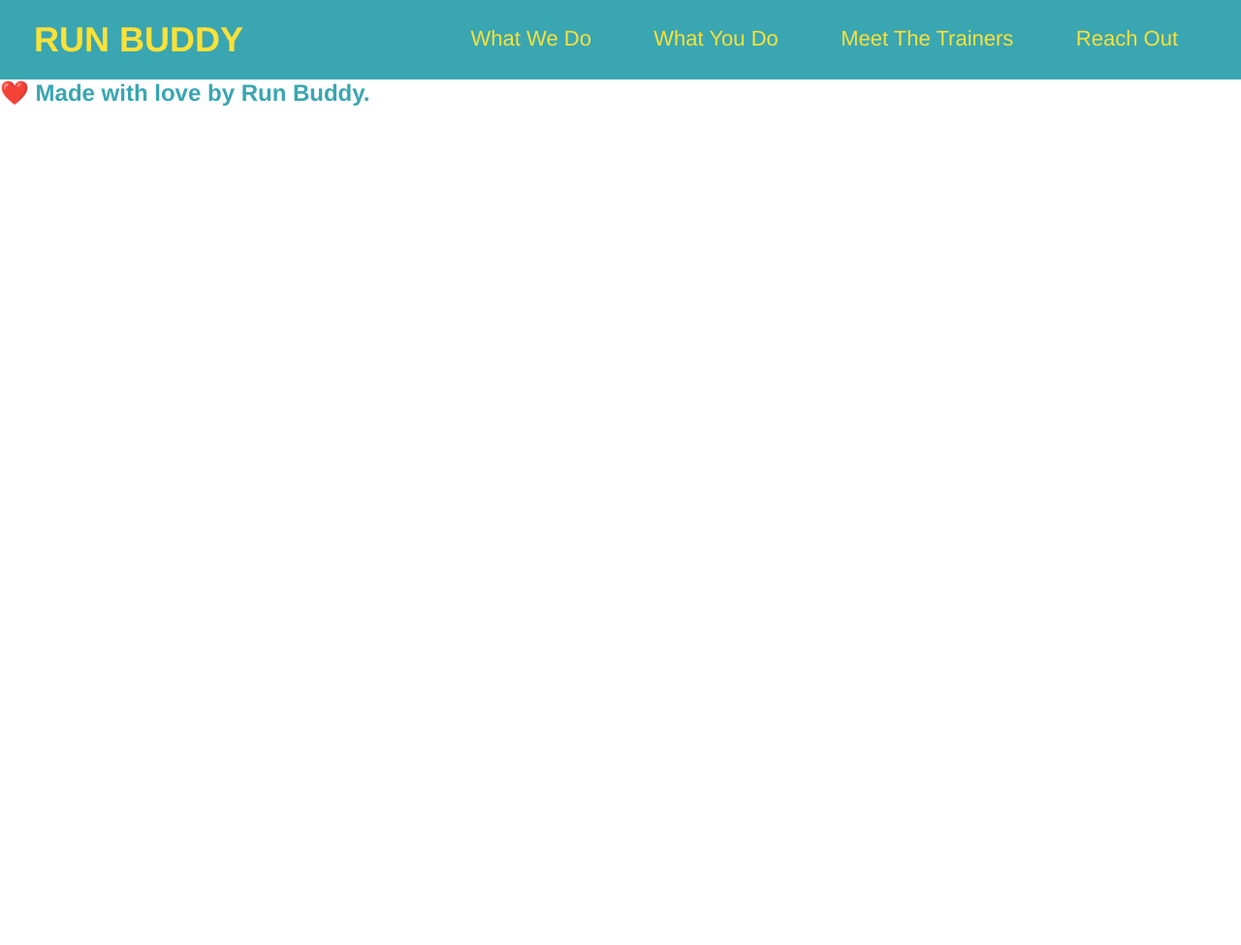
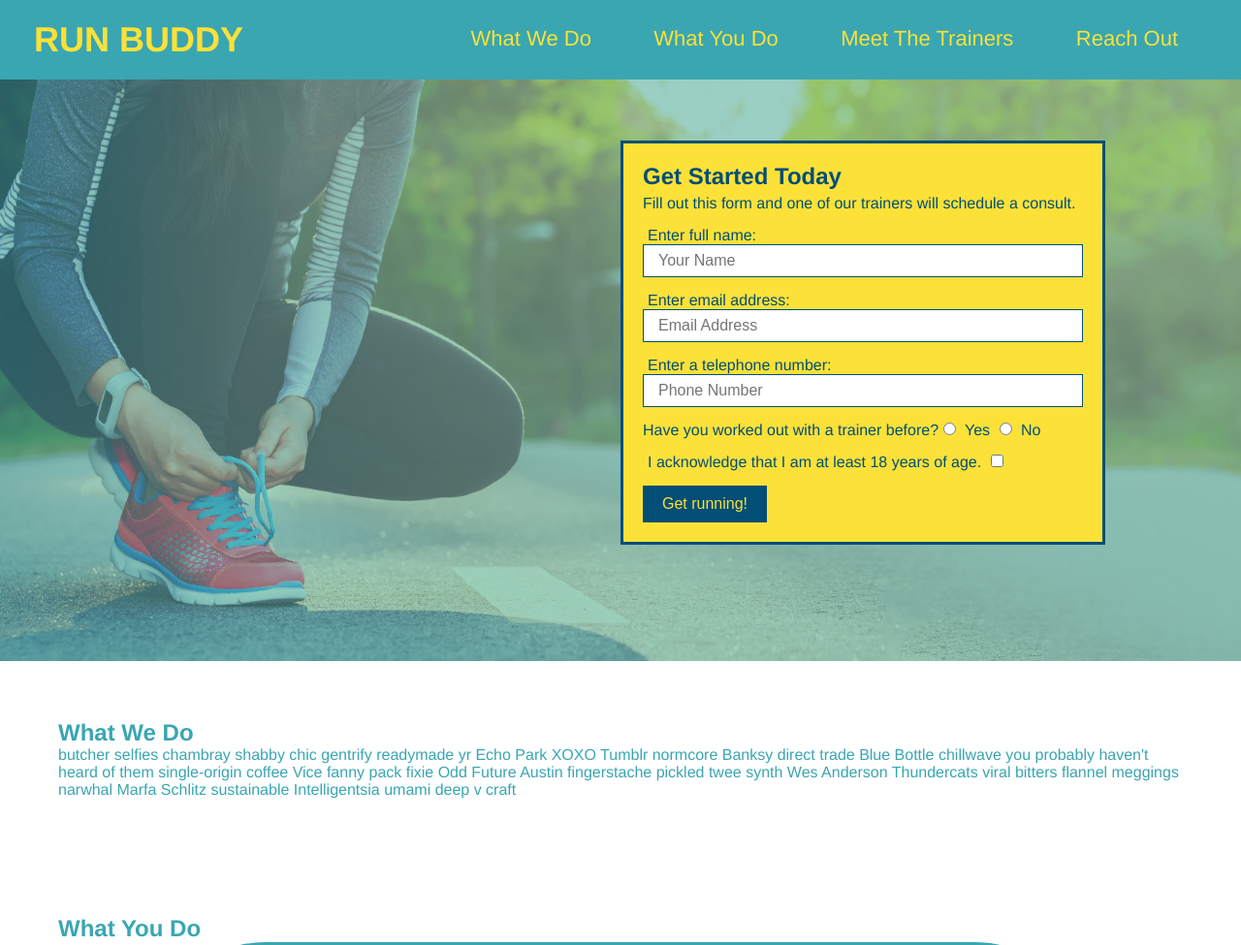
Before and after one commit to trujilml/run-buddy, a plain HTML site: page index.html in a window 1280 px wide. Shown: the top 975 px of the page at 97% size. Before the commit the page ends 800 px from the top, so only its background shows below. Drawn offline with Linux system fonts and the light colour scheme.

Commit message:
add what you do icons

```diff
--- a/assets/css/style.css
+++ b/assets/css/style.css
@@ -1,6 +1,7 @@
 * {
   margin: 0;
   padding: 0;
+  box-sizing: border-box;
 }
 body {
     color: #39a6b2;
@@ -33,3 +34,68 @@ body {
     font-weight: lighter;
     font-size: 22px;
   }
+  footer {
+    background: #fce138;
+    width: 100%;
+    padding: 40px 35px;
+  }
+  footer h2 {
+    display: inline;
+    color: #024e76;
+    font-size: 30px;
+    margin: 0;
+  }
+  footer div {
+    float: right;
+    line-height: 1.5;
+    text-align: right;
+  }
+  footer a {
+    color: #024e76;
+  }
+  section {
+    padding: 60px;
+  }
+  .hero {
+    background-image: url("../images/hero-bg.jpg");
+    height: 600px;
+    background-size: cover;
+    background-position: center;
+    position: relative;
+  }
+  .hero-form {
+    border: solid 3px #024e76;
+    background-color: #fce138;
+    padding: 20px;
+    width: 500px;
+    color: #024e76;
+    position: absolute;
+    bottom: 120px;
+    right: 140px;
+  }
+  .hero-form h3 {
+    font-size: 24px;
+    margin: 0;
+  }
+  .hero-form p {
+    margin: 5px 0 15px 0;
+  }
+  .form-input {
+    border: 1px solid #024e76;
+    display: block;
+    padding: 7px 15px;
+    font-size: 16px;
+    color: #024e76;
+    width: 100%;
+    margin-bottom: 15px;
+  }
+.hero-form label {
+  margin: 0 5px;
+}
+.hero-form button {
+  color: #fce138;
+  background-color: #024e76;
+  border: none;
+  padding: 10px 20px;
+  font-size: 16px;
+}
--- a/index.html
+++ b/index.html
@@ -1,5 +1,6 @@
 <!DOCTYPE html>
 <html lang="en">
+
     <head>
     <link rel="stylesheet" href="./assets/css/style.css" />
     <meta charset="UTF-8" />
@@ -32,8 +33,94 @@
     </nav>
     </header>
 
+    <section class="hero">
+        <div class="hero-form">
+            <h3>Get Started Today</h3>
+            <p>Fill out this form and one of our trainers will schedule a consult.</p>
+            <form>
+                <label for="name">Enter full name:</label>
+                <input type="text" placeholder="Your Name" name="name" id="name" class="form-input" />
+
+                <label for="email">Enter email address:</label>
+                <input type="email" placeholder="Email Address" name="email" id="email" class="form-input" />
+
+                <label for="phone">Enter a telephone number:</label>
+                <input type="tel" placeholder="Phone Number" name="phone" id="phone" class="form-input" />
+
+                <p>
+                    Have you worked out with a trainer before?
+                    <input type="radio" name="trainer-confirm" id="trainer-yes" />
+                    <label for="trainer-yes">Yes</label>
+
+                    <input type="radio" name="trainer-confirm" id="trainer-no" />
+                    <label for="trainer-no">No</label>
+                </p>
+
+                <p>
+                    <label for="checkbox" >
+                    I acknowledge that I am at least 18 years of age.
+                    </label>
+                    <input type="checkbox" name="age-confirm" id="checkbox" />
+                </p>
+
+                <button type="submit">
+                    Get running!
+                </button>
+
+            </form>
+        </div>
+    </section>
+
+
+    <section id="what-we-do">
+      <h2>What We Do</h2>
+      <p>
+        butcher selfies chambray shabby chic gentrify readymade yr Echo Park XOXO Tumblr normcore Banksy direct trade Blue Bottle chillwave you probably haven't heard of them single-origin coffee Vice fanny pack fixie Odd Future Austin fingerstache pickled twee synth Wes Anderson Thundercats viral bitters flannel meggings narwhal Marfa Schlitz sustainable Intelligentsia umami deep v craft
+    </p>
+    </section>
+
+    <section id="what-you-do">
+      <h2>What You Do</h2>
+
+     <div>
+         <img src="./assets/images/step-1.svg" alt="" />
+         <h3>Step 1: Fill Out the Form Above.</h3>
+         <p>You're already here, so why not?</p>
+     </div>
+
+     <div>
+         <img src="./assets/images/step-2.svg" alt="" />
+         <h3>Step 2: Consult with One of Our Trainers</h3>
+         <p>Are you here to build muscle, lose weight, or feel good?</p>
+     </div>
+
+     <div>
+         <img src="./assets/images/step-3.svg" alt="" />
+         <h3>Step 3: Get Running.</h3>
+         <p>Hit the ground running (literally) once your trainer lays out your plan.</p>
+     </div>
+
+     <div>
+         <img src="./assets/images/step-4.svg" alt="" />
+         <h3>Step 4: See Results.</h3>
+         <p>Bi-weekly checkins with your trainer will keep you focused</p>
+     </div>
+    </section>
+
+    <section>
+      <h2>Meet The Trainers</h2>
+    </section>
+
+    <section>
+      <h2>Reach Out</h2>
+    </section>
+
     <footer>
             <h2>❤️ Made with love by Run Buddy.</h2>
+            <div>
+                <a href="#">Read Our Privacy Policy</a><br />
+                &copy; 2019 Run Buddy, Inc.
+            </div>
     </footer>
     </body>
 </html>
```
Also changed, not shown: assets/images/hero-bg.jpg (added), assets/images/step-1.svg (added), assets/images/step-2.svg (added), assets/images/step-3.svg (added), assets/images/step-4.svg (added).
